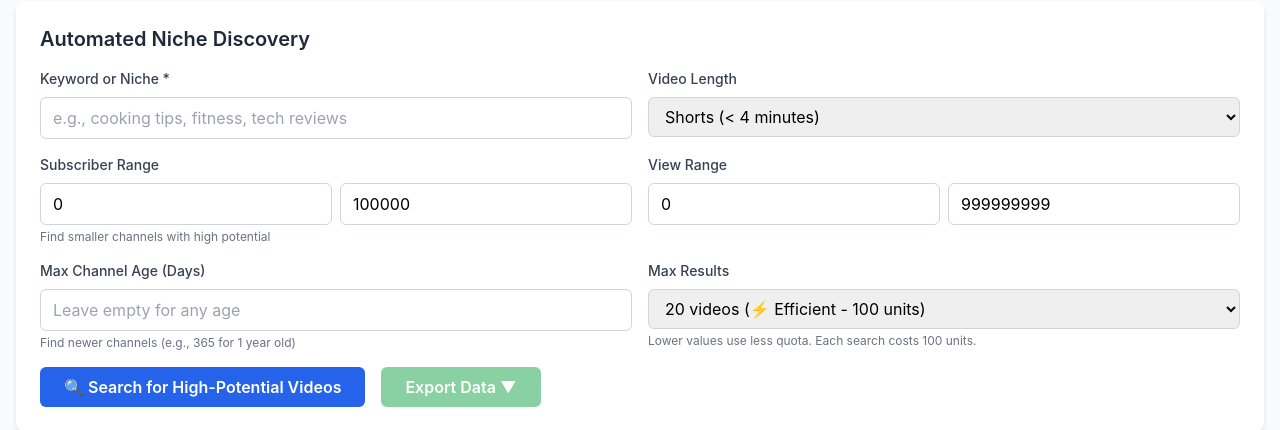
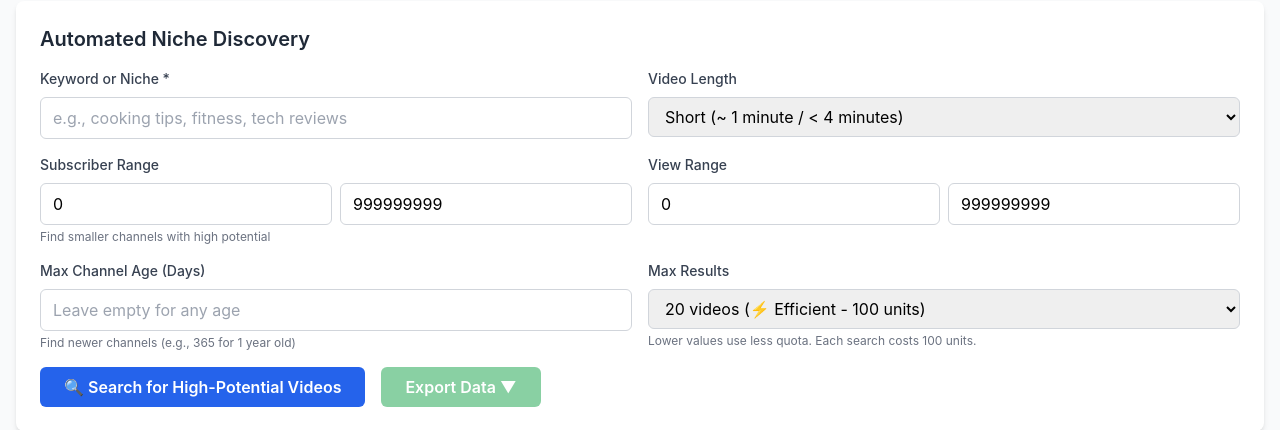
Before and after one commit to Anthonytesla02/YoutubeNichePro, a Flask app: page / in a window 1280 px wide. Shown: the part 183-613 px from the top of the page. Run offline with Flask 3, Linux system fonts and the light colour scheme; some libraries are stand-ins or nearby versions.

Commit message:
Adjust video filters for better search results and user experience
Update video duration filter to include "~ 1 minute" for shorts and modify max subscribers input to accept a higher limit, improving search flexibility.

Replit-Commit-Author: Agent
Replit-Commit-Session-Id: 13cbc66f-f39d-4223-bd97-2666a2bb206f
Replit-Commit-Checkpoint-Type: full_checkpoint
Replit-Commit-Event-Id: 65646149-995e-4706-9c9e-26cd5f3a0c91
Replit-Commit-Screenshot-Url: https://storage.googleapis.com/screenshot-production-us-central1/067266f3-f7a4-4366-bab6-1eaf8a76e524/13cbc66f-f39d-4223-bd97-2666a2bb206f/7i4MrtU

```diff
--- a/templates/index.html
+++ b/templates/index.html
@@ -44,7 +44,7 @@
                     <select
                         id="videoDuration"
                         class="w-full px-3 py-2 border border-gray-300 rounded-md focus:outline-none focus:ring-2 focus:ring-blue-500">
-                        <option value="short">Shorts (< 4 minutes)</option>
+                        <option value="short">Short (~ 1 minute / < 4 minutes)</option>
                         <option value="medium">Medium (4-20 minutes)</option>
                         <option value="long">Long (> 20 minutes)</option>
                         <option value="any">Any Duration</option>
@@ -66,8 +66,8 @@
                             type="number"
                             id="maxSubs"
                             class="px-3 py-2 border border-gray-300 rounded-md focus:outline-none focus:ring-2 focus:ring-blue-500"
-                            placeholder="Max (100k)"
-                            value="100000">
+                            placeholder="Max (No limit)"
+                            value="999999999">
                     </div>
                     <p class="text-xs text-gray-500 mt-1">Find smaller channels with high potential</p>
                 </div>
```
Also changed, not shown: 1 other file.
